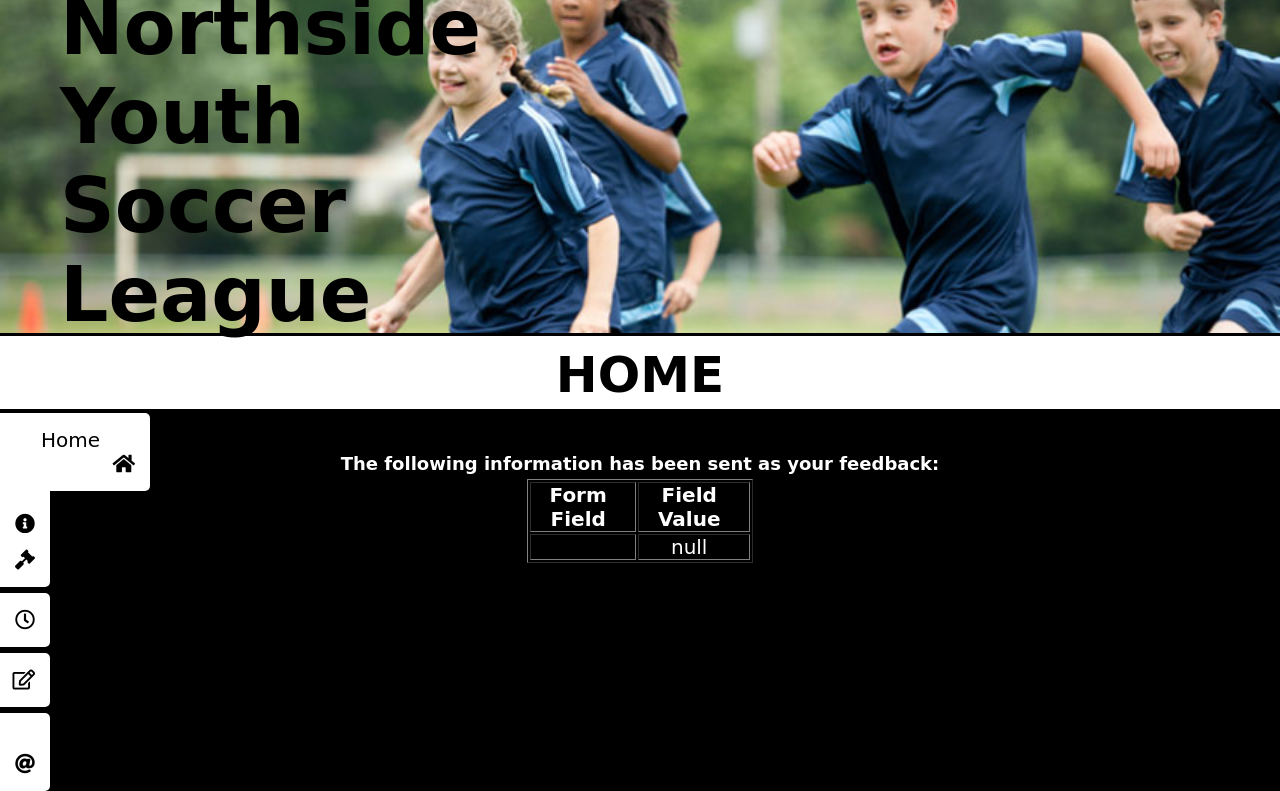
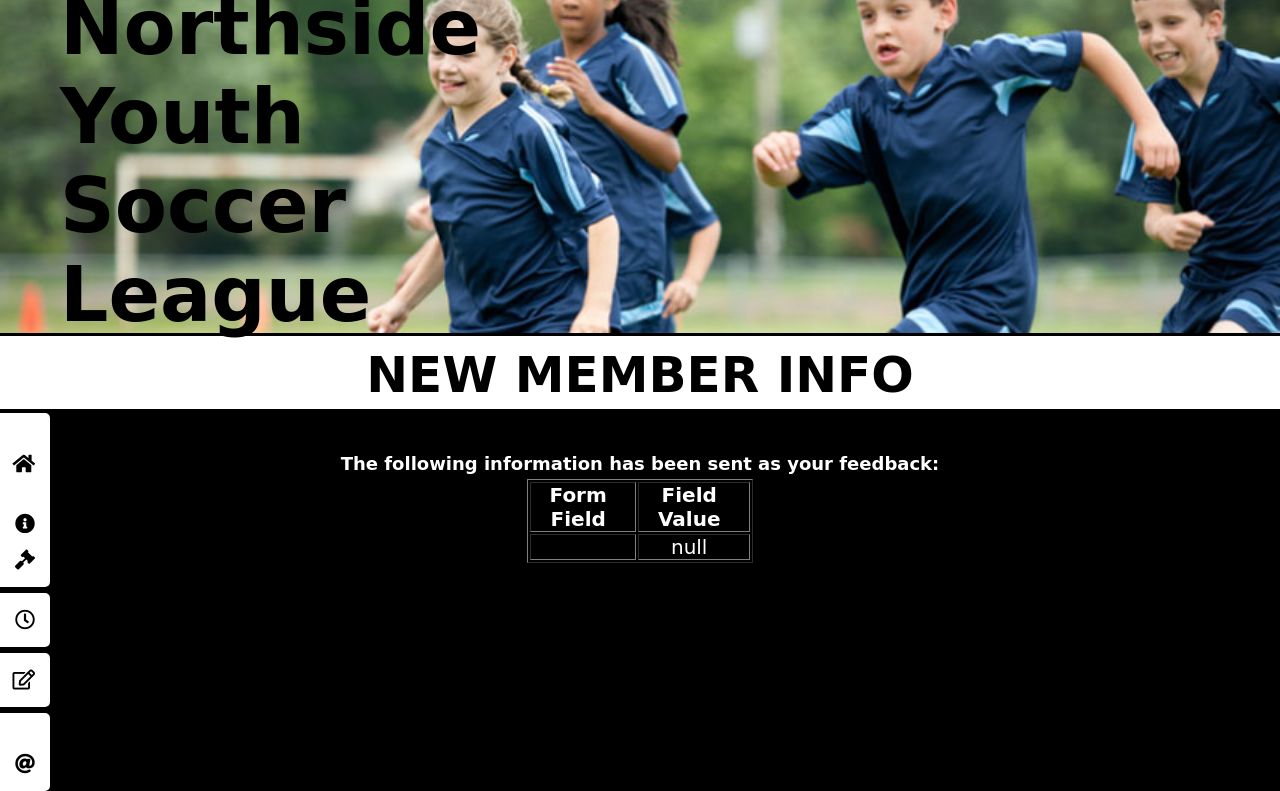
Before and after one commit to simoncriado/NYSL, a plain HTML site: page show_data.html in a window 1280 px wide. Shown: the part 117-908 px from the top of the page. Drawn offline with Linux system fonts and the light colour scheme; a web font is replaced by a local one.

Commit message:
last small fix

```diff
--- a/show_data.html
+++ b/show_data.html
@@ -15,10 +15,10 @@
     <img class="logo" src="Images/nysl_logo.png" alt="Logo">
     <h1 class="title">Northside Youth Soccer League</h1>
   </header>
-  <h2 class="subtitle">HOME</h2>
+  <h2 class="subtitle">NEW MEMBER INFO</h2>
   <main>
     <div id="mySidenav" class="sidenav">
-      <a class="active" href="index.html" id="home"> <span>Home</span> <i class="fas fa-home"></i></a>
+      <a href="index.html" id="home"> <span>Home</span> <i class="fas fa-home"></i></a>
       <a href="about_3.html" id="about"> <span>About</span> <i class="fas fa-info-circle"></i></a>
       <a href="rules.html" id="rules"> <span>Rules</span> <i class="fas fa-gavel"></i></a>
       <a href="game_info.html" id="game_info"> <span>Dates</span> <i class="far fa-clock"></i> </a>
```
